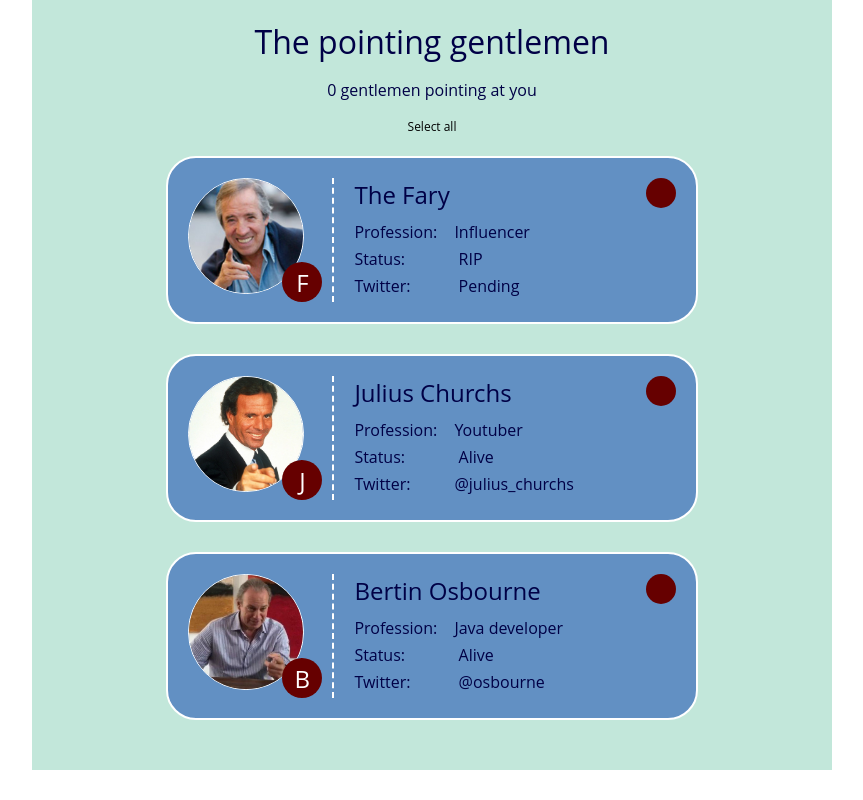
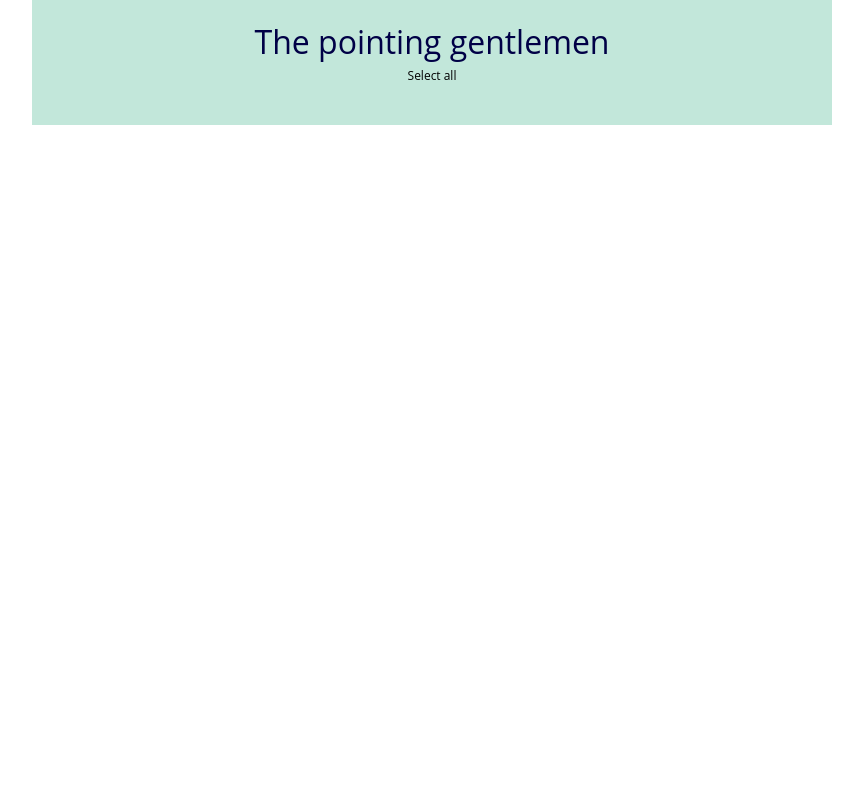
Before and after one commit to DavidPegueroles/202201-W04CH01-david-pegueroles, a React (Create React App) app: page / in a window 1280 px wide. Shown: the whole page, without its empty margins (208-1071 px from the left). Built offline with nearby package versions, Linux system fonts and the light colour scheme.

Commit message:
Added Button component

```diff
--- a/public/index.html
+++ b/public/index.html
@@ -8,6 +8,10 @@
     <meta
       name="description"
       content="Web site created using create-react-app"
+    />
+    <link
+      rel="stylesheet"
+      href="https://cdnjs.cloudflare.com/ajax/libs/font-awesome/6.0.0-beta3/css/all.min.css"
     />
     <link rel="apple-touch-icon" href="%PUBLIC_URL%/logo192.png" />
     <!--
--- a/src/App.js
+++ b/src/App.js
@@ -1,4 +1,5 @@
 import "./App.css";
+import Button from "./Button/Button";
 
 function App() {
   return (
@@ -6,97 +7,17 @@ function App() {
       <div class="container">
         <header class="main-header">
           <h1 class="main-title">The pointing gentlemen</h1>
+          <Button
+            className={"button button--select"}
+            text={"Select all"}
+            onClick={""}
+          />
         </header>
-        <section class="controls">
-          <p class="info">0 gentlemen pointing at you</p>
-          <button class="button button--select">Select all</button>
-        </section>
+
+        <section class="controls"></section>
+
         <main class="main">
-          <ul class="gentlemen">
-            <li class="gentleman">
-              <div class="gentleman__avatar-container">
-                <img
-                  class="gentleman__avatar"
-                  src="img/fary.jpg"
-                  alt="The Fary pointing at you"
-                />
-                <span class="gentleman__initial">F</span>
-              </div>
-              <div class="gentleman__data-container">
-                <h2 class="gentleman__name">The Fary</h2>
-                <ul class="gentleman__data-list">
-                  <li class="gentleman__data">
-                    <span class="gentleman__data-label">Profession:</span>
-                    Influencer
-                  </li>
-                  <li class="gentleman__data">
-                    <span class="gentleman__data-label">Status:</span> RIP
-                  </li>
-                  <li class="gentleman__data">
-                    <span class="gentleman__data-label">Twitter:</span> Pending
-                  </li>
-                </ul>
-              </div>
-              <i class="icon gentleman__icon fas fa-check"></i>
-              <i class="icon gentleman__icon gentleman__icon--delete fas fa-times"></i>
-            </li>
-            <li class="gentleman">
-              <div class="gentleman__avatar-container">
-                <img
-                  class="gentleman__avatar"
-                  src="img/Julio.jpg"
-                  alt="Julius Churchs pointing at you"
-                />
-                <span class="gentleman__initial">J</span>
-              </div>
-              <div class="gentleman__data-container">
-                <h2 class="gentleman__name">Julius Churchs</h2>
-                <ul class="gentleman__data-list">
-                  <li class="gentleman__data">
-                    <span class="gentleman__data-label">Profession:</span>
-                    Youtuber
-                  </li>
-                  <li class="gentleman__data">
-                    <span class="gentleman__data-label">Status:</span> Alive
-                  </li>
-                  <li class="gentleman__data">
-                    <span class="gentleman__data-label">Twitter:</span>
-                    @julius_churchs
-                  </li>
-                </ul>
-              </div>
-              <i class="icon gentleman__icon fas fa-check"></i>
-              <i class="icon gentleman__icon gentleman__icon--delete fas fa-times"></i>
-            </li>
-            <li class="gentleman">
-              <div class="gentleman__avatar-container">
-                <img
-                  class="gentleman__avatar"
-                  src="img/bertin.jpg"
-                  alt="Bertin Osbourne pointing at you"
-                />
-                <span class="gentleman__initial">B</span>
-              </div>
-              <div class="gentleman__data-container">
-                <h2 class="gentleman__name">Bertin Osbourne</h2>
-                <ul class="gentleman__data-list">
-                  <li class="gentleman__data">
-                    <span class="gentleman__data-label">Profession:</span>
-                    Java developer
-                  </li>
-                  <li class="gentleman__data">
-                    <span class="gentleman__data-label">Status:</span> Alive
-                  </li>
-                  <li class="gentleman__data">
-                    <span class="gentleman__data-label">Twitter:</span>{" "}
-                    @osbourne
-                  </li>
-                </ul>
-              </div>
-              <i class="icon gentleman__icon fas fa-check"></i>
-              <i class="icon gentleman__icon gentleman__icon--delete fas fa-times"></i>
-            </li>
-          </ul>
+          <ul class="gentlemen"></ul>
         </main>
       </div>
     </>
--- /dev/null
+++ b/src/Button/Button.js
@@ -0,0 +1,9 @@
+const Button = ({ className, text, onClick }) => {
+  return (
+    <button className={className} onClick={onClick}>
+      {text}
+    </button>
+  );
+};
+
+export default Button;
```
